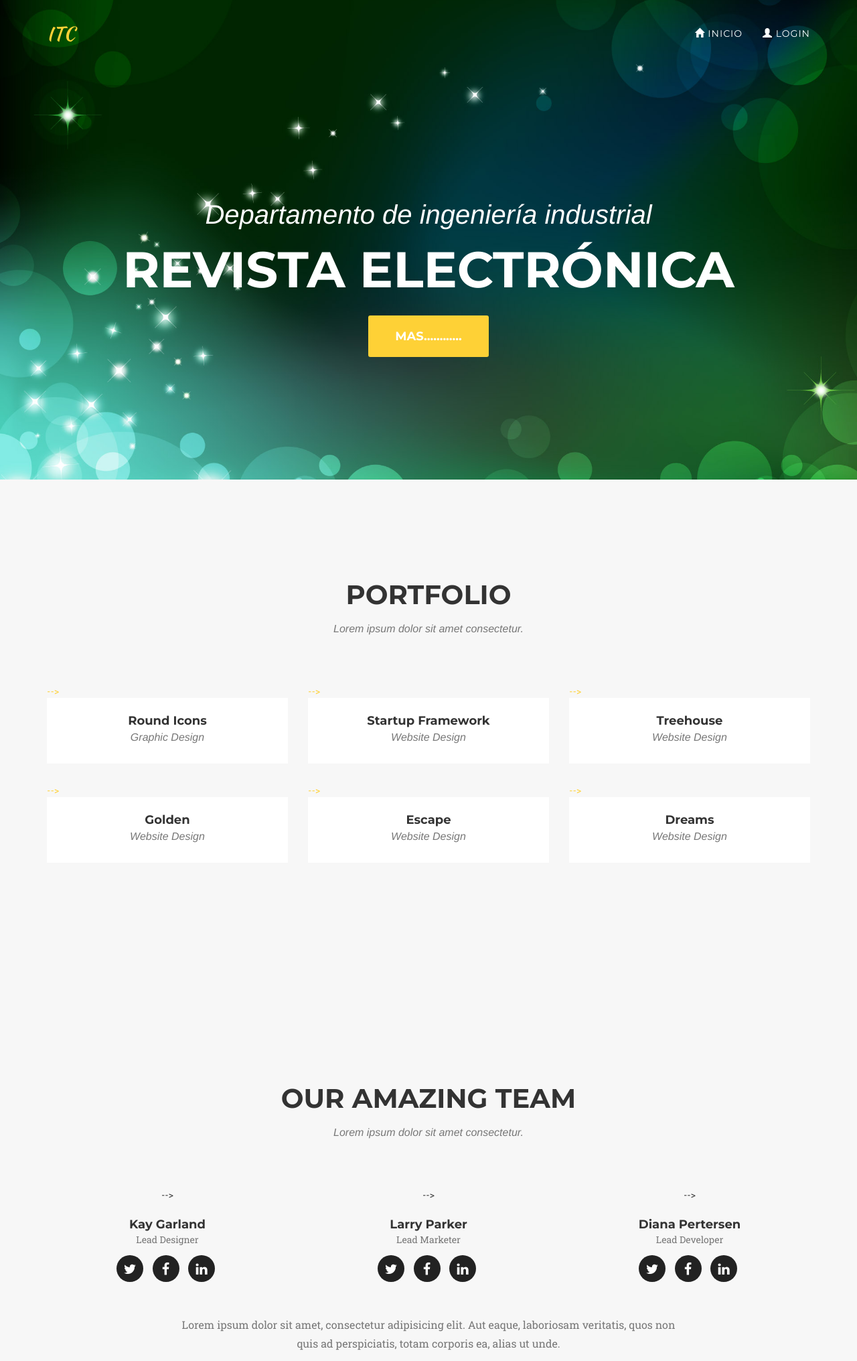
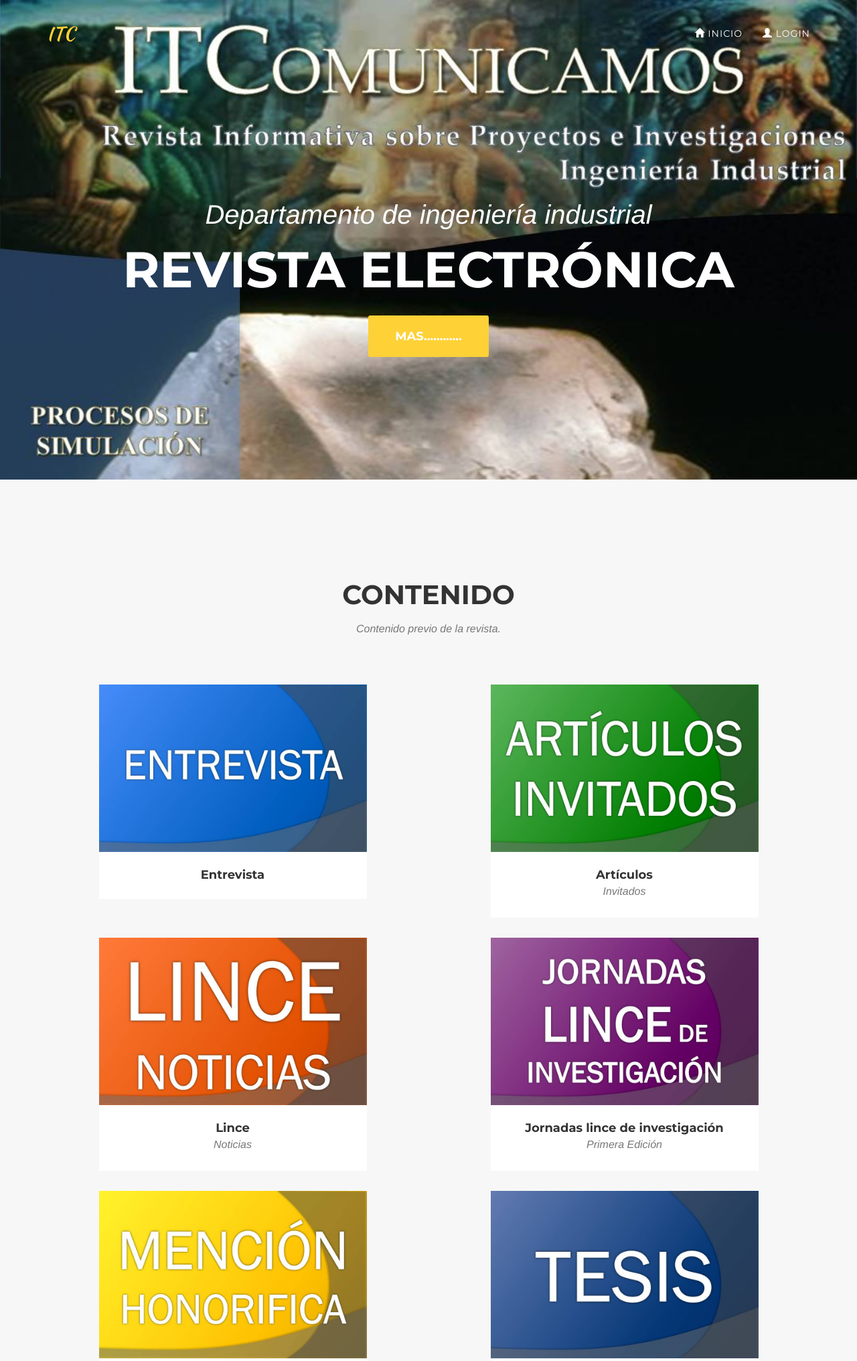
Before and after one commit to 25AngelTorres/RevistaElectronica, a PHP site: page /php/views/site/inicio.php in a window 1280 px wide. Shown: the top 2032 px of the page at 67% size. Run offline with PHP 8.4, Linux system fonts and the light colour scheme; some web fonts are replaced.

Commit message:
Inicio v0.01

```diff
--- a/models/Autor.php
+++ b/models/Autor.php
@@ -14,7 +14,7 @@ class Autor extends Modelo{
    public $errores = array( );
 
    private $nombre;
-   private $apelldos;
+   private $apellidos;
    private $email;
 
 
--- a/views/autor/autor.php
+++ b/views/autor/autor.php
@@ -64,7 +64,7 @@
 							  <div class="form-group" >
   								<label class="col-lg-2 control-label" for="apellidos">Apellidos</label>
   								<div class="col-lg-9">
-								<input type="continente" class="form-control" id="apellidos" name = "apellidos" placeholder="Ingresa apellidos del autor" />
+  								  <input type="continente" class="form-control" id="apellidos" name = "apellidos" placeholder="Ingresa apellidos del autor" value="<?php echo $autorC->get_apellidos(); ?>"/>
   							  </div>
 							  </div>
 							  <div class="form-group" >
--- a/views/css/agency.css
+++ b/views/css/agency.css
@@ -253,7 +253,7 @@ fieldset[disabled] .btn-xl.active {
 
     .navbar-default.navbar-shrink {
         padding: 10px 0;
-        background-color: #10580A;
+        background-color: rgba(10,53,6, 0.9);
     }
 
     .navbar-default.navbar-shrink .navbar-brand {
--- a/views/css/maincss.css
+++ b/views/css/maincss.css
@@ -8,3 +8,8 @@
 #tabla{
 	padding-top: 50px;
 }
+
+header {
+    background-image: url(../img/fondo001.jpg);
+	background-position: top;
+}
--- a/views/js/cbpAnimatedHeader.js
+++ b/views/js/cbpAnimatedHeader.js
@@ -13,7 +13,7 @@ var cbpAnimatedHeader = (function() {
 	var docElem = document.documentElement,
 		header = document.querySelector( '.navbar-default' ),
 		didScroll = false,
-		changeHeaderOn = 50;
+		changeHeaderOn = 5;
 
 	function init() {
 		window.addEventListener( 'scroll', function( event ) {
--- a/views/js/main.js
+++ b/views/js/main.js
@@ -491,7 +491,7 @@ $(document).ready(function() {
 
                               regexp: {
                                   regexp: /^([a-zA-Z0-9])+([a-zA-Z0-9\._-])*@([a-zA-Z0-9_-])+([a-zA-Z0-9\._-]+)+$/,
-                                  message: 'se requieres un correo valido por ejemplo a@hotmail.com'
+                                  message: 'se requieres un correo valido por ejemplo a@ejemplo.com'
                               }
                           }
                       },
--- a/views/layouts/url.php
+++ b/views/layouts/url.php
@@ -1,4 +1,4 @@
 <?php
-define('BASEURL','http://leopard.itc.mx/industrial');
-//define('BASEURL','http://localhost/RevistaElectronica');
+//define('BASEURL','http://leopard.itc.mx/industrial');
+define('BASEURL','http://localhost:8080/RevistaElectronica');
 ?>
--- a/views/site/inicio.php
+++ b/views/site/inicio.php
@@ -25,101 +25,146 @@
         <div class="container">
             <div class="row">
                 <div class="col-lg-12 text-center">
-                    <h2 class="section-heading">Portfolio</h2>
-                    <h3 class="section-subheading text-muted">Lorem ipsum dolor sit amet consectetur.</h3>
+                    <h2 class="section-heading">Contenido</h2>
+                    <h3 class="section-subheading text-muted">Contenido previo de la revista.</h3>
                 </div>
             </div>
             <div class="row">
-                <div class="col-md-4 col-sm-6 portfolio-item">
-                    <a href="#portfolioModal1" class="portfolio-link" data-toggle="modal">
+
+<!-- Entrevista -->
+                <div class="col-md-6 col-sm-6 portfolio-item">
+                    <a href="#entrevista" class="portfolio-link" data-toggle="moda1">
                         <div class="portfolio-hover">
                             <div class="portfolio-hover-content">
                                 <i class="fa fa-plus fa-3x"></i>
                             </div>
                         </div>
-                        <!**--<img src="img/portfolio/roundicons.png" class="img-responsive" alt=""> -->
+                        <img src="../img/entrevista.jpg" class="img-responsive" alt="">
                     </a>
                     <div class="portfolio-caption">
-                        <h4>Round Icons</h4>
-                        <p class="text-muted">Graphic Design</p>
+                        <h4>Entrevista</h4>
+                        <p class="text-muted"> </p>
                     </div>
                 </div>
-                <div class="col-md-4 col-sm-6 portfolio-item">
-                    <a href="#portfolioModal2" class="portfolio-link" data-toggle="modal">
+
+<!-- Articulos invitados-->
+                <div class="col-md-6 col-sm-6 portfolio-item">
+                    <a href="#articulos_invitados" class="portfolio-link" data-toggle="modal">
                         <div class="portfolio-hover">
                             <div class="portfolio-hover-content">
                                 <i class="fa fa-plus fa-3x"></i>
                             </div>
                         </div>
-                        <!**--<img src="img/portfolio/startup-framework.png" class="img-responsive" alt=""> -->
+                        <img src="../img/articulos_invitados.jpg" class="img-responsive" alt="">
                     </a>
                     <div class="portfolio-caption">
-                        <h4>Startup Framework</h4>
-                        <p class="text-muted">Website Design</p>
+                        <h4>Art&iacute;culos</h4>
+                        <p class="text-muted">Invitados</p>
                     </div>
                 </div>
-                <div class="col-md-4 col-sm-6 portfolio-item">
-                    <a href="#portfolioModal3" class="portfolio-link" data-toggle="modal">
+
+<!-- Lince noticias -->
+                <div class="col-md-6 col-sm-6 portfolio-item">
+                    <a href="#lince_noticias" class="portfolio-link" data-toggle="modal">
                         <div class="portfolio-hover">
                             <div class="portfolio-hover-content">
                                 <i class="fa fa-plus fa-3x"></i>
                             </div>
                         </div>
-                        <!*--<img src="img/portfolio/treehouse.png" class="img-responsive" alt=""> -->
+                        <img src="../img/lince_noticias.jpg" class="img-responsive" alt="">
                     </a>
                     <div class="portfolio-caption">
-                        <h4>Treehouse</h4>
-                        <p class="text-muted">Website Design</p>
+                        <h4>Lince</h4>
+                        <p class="text-muted">Noticias</p>
                     </div>
                 </div>
-                <div class="col-md-4 col-sm-6 portfolio-item">
-                    <a href="#portfolioModal4" class="portfolio-link" data-toggle="modal">
+
+<!-- Jornadas lince de investigacion -->
+                <div class="col-md-6 col-sm-6 portfolio-item">
+                    <a href="#jornadas_lince_de_investigacion" class="portfolio-link" data-toggle="modal">
                         <div class="portfolio-hover">
                             <div class="portfolio-hover-content">
                                 <i class="fa fa-plus fa-3x"></i>
                             </div>
                         </div>
-                        <!* -- <img src="img/portfolio/golden.png" class="img-responsive" alt=""> -->
+                        <img src="../img/jornadas_lince_de_investigacion.jpg" class="img-responsive" alt="">
                     </a>
                     <div class="portfolio-caption">
-                        <h4>Golden</h4>
-                        <p class="text-muted">Website Design</p>
+                        <h4>Jornadas lince de investigaci&oacute;n</h4>
+                        <p class="text-muted">Primera Edici&oacute;n</p>
                     </div>
                 </div>
-                <div class="col-md-4 col-sm-6 portfolio-item">
-                    <a href="#portfolioModal5" class="portfolio-link" data-toggle="modal">
+
+<!-- Mencion honorifica -->
+                <div class="col-md-6 col-sm-6 portfolio-item">
+                    <a href="#mencion_honorifica" class="portfolio-link" data-toggle="modal">
                         <div class="portfolio-hover">
                             <div class="portfolio-hover-content">
                                 <i class="fa fa-plus fa-3x"></i>
                             </div>
                         </div>
-                        <!*-- <img src="img/portfolio/escape.png" class="img-responsive" alt=""> -->
+                        <img src="../img/mencion_honorifica.jpg" class="img-responsive" alt="">
                     </a>
                     <div class="portfolio-caption">
-                        <h4>Escape</h4>
-                        <p class="text-muted">Website Design</p>
+                        <h4>Menci&oacute;n Honor&iacute;fica</h4>
+                        <p class="text-muted"> </p>
                     </div>
                 </div>
-                <div class="col-md-4 col-sm-6 portfolio-item">
-                    <a href="#portfolioModal6" class="portfolio-link" data-toggle="modal">
+
+<!-- Tesis -->
+                <div class="col-md-6 col-sm-6 portfolio-item">
+                    <a href="#tesis" class="portfolio-link" data-toggle="modal">
                         <div class="portfolio-hover">
                             <div class="portfolio-hover-content">
                                 <i class="fa fa-plus fa-3x"></i>
                             </div>
                         </div>
-                        <!*-- <img src="img/portfolio/dreams.png" class="img-responsive" alt=""> -->
+                        <img src="../img/tesis.jpg" class="img-responsive" alt="">
                     </a>
                     <div class="portfolio-caption">
-                        <h4>Dreams</h4>
-                        <p class="text-muted">Website Design</p>
+                        <h4>Tesis</h4>
+                        <p class="text-muted"> </p>
                     </div>
                 </div>
+
+<!-- Experiencias -->
+                <div class="col-md-6 col-sm-6 portfolio-item">
+                    <a href="#experiencias" class="portfolio-link" data-toggle="modal">
+                        <div class="portfolio-hover">
+                            <div class="portfolio-hover-content">
+                                <i class="fa fa-plus fa-3x"></i>
+                            </div>
+                        </div>
+                        <img src="../img/experiencias.jpg" class="img-responsive" alt="">
+                    </a>
+                    <div class="portfolio-caption">
+                        <h4>Experiencias</h4>
+                        <p class="text-muted"> </p>
+                    </div>
+                </div>
+
+<!-- Nuestra gente -->
+                <div class="col-md-6 col-sm-6 portfolio-item">
+                    <a href="#nuestra_gente" class="portfolio-link" data-toggle="modal">
+                        <div class="portfolio-hover">
+                            <div class="portfolio-hover-content">
+                                <i class="fa fa-plus fa-3x"></i>
+                            </div>
+                        </div>
+                        <img src="../img/nuestra_gente.jpg" class="img-responsive" alt="">
+                    </a>
+                    <div class="portfolio-caption">
+                        <h4>Nuestra Gente</h4>
+                        <p class="text-muted"></p>
+                    </div>
+                </div>
+
             </div>
-        </div>
+        </div> <!-- Container -->
     </section>
 
 
-    <!-- Team Section -->
+    <!-- Team Section --
     <section id="team" class="bg-light-gray">
         <div class="container">
             <div class="row">
@@ -131,7 +176,7 @@
             <div class="row">
                 <div class="col-sm-4">
                     <div class="team-member">
-                        <!*-- <img src="img/team/1.jpg" class="img-responsive img-circle" alt=""> -->
+                        <!*-- <img src="img/team/1.jpg" class="img-responsive img-circle" alt=""> --
                         <h4>Kay Garland</h4>
                         <p class="text-muted">Lead Designer</p>
                         <ul class="list-inline social-buttons">
@@ -146,7 +191,7 @@
                 </div>
                 <div class="col-sm-4">
                     <div class="team-member">
-                        <!*-- <img src="img/team/2.jpg" class="img-responsive img-circle" alt=""> -->
+                        <!*-- <img src="img/team/2.jpg" class="img-responsive img-circle" alt=""> --
                         <h4>Larry Parker</h4>
                         <p class="text-muted">Lead Marketer</p>
                         <ul class="list-inline social-buttons">
@@ -161,7 +206,7 @@
                 </div>
                 <div class="col-sm-4">
                     <div class="team-member">
-                        <!*-- <img src="img/team/3.jpg" class="img-responsive img-circle" alt=""> -->
+                        <!*-- <img src="img/team/3.jpg" class="img-responsive img-circle" alt=""> --
                         <h4>Diana Pertersen</h4>
                         <p class="text-muted">Lead Developer</p>
                         <ul class="list-inline social-buttons">
@@ -183,35 +228,35 @@
         </div>
     </section>
 
-    <!-- Clients Aside -->
+    <!-- Clients Aside --
     <aside class="clients">
         <div class="container">
             <div class="row">
                 <div class="col-md-3 col-sm-6">
                     <a href="#">
-                        <!*-- <img src="img/logos/envato.jpg" class="img-responsive img-centered" alt=""> -->
+                        <!*-- <img src="img/logos/envato.jpg" class="img-responsive img-centered" alt=""> --
                     </a>
                 </div>
                 <div class="col-md-3 col-sm-6">
                     <a href="#">
-                        <!*-- <img src="img/logos/designmodo.jpg" class="img-responsive img-centered" alt=""> -->
+                        <!*-- <img src="img/logos/designmodo.jpg" class="img-responsive img-centered" alt=""> --
                     </a>
                 </div>
                 <div class="col-md-3 col-sm-6">
                     <a href="#">
-                        <!*-- <img src="img/logos/themeforest.jpg" class="img-responsive img-centered" alt=""> -->
+                        <!*-- <img src="img/logos/themeforest.jpg" class="img-responsive img-centered" alt=""> --
                     </a>
                 </div>
                 <div class="col-md-3 col-sm-6">
                     <a href="#">
-                        <!*-- <img src="img/logos/creative-market.jpg" class="img-responsive img-centered" alt=""> -->
+                        <!*-- <img src="img/logos/creative-market.jpg" class="img-responsive img-centered" alt=""> --
                     </a>
                 </div>
             </div>
         </div>
     </aside>
 
-    <section id="contact">
+    <!--<section id="contact">
         <div class="container">
             <div class="row">
                 <div class="col-lg-12 text-center">
@@ -281,7 +326,7 @@
                 </div>
             </div>
         </div>
-    </footer>
+    </footer> -->
 
     <!-- Portfolio Modals -->
     <!-- Use the modals below to showcase details about your portfolio projects! -->
```
Also changed, not shown: views/revista/form_revista.php (+7 -11 lines), views/img/articulos_invitados.jpg (added), views/img/entrevista.jpg (added), views/img/experiencias.jpg (added), views/img/fondo001.JPG (added), views/img/jornadas_lince_de_investigacion.jpg (added), views/img/lince_noticias.jpg (added), views/img/mencion_honorifica.jpg (added), views/img/nuestra_gente.jpg (added), views/img/tesis.jpg (added), views/wysi/js/froala_editor.js. Lines whose indentation alone changed are shown as unchanged.
